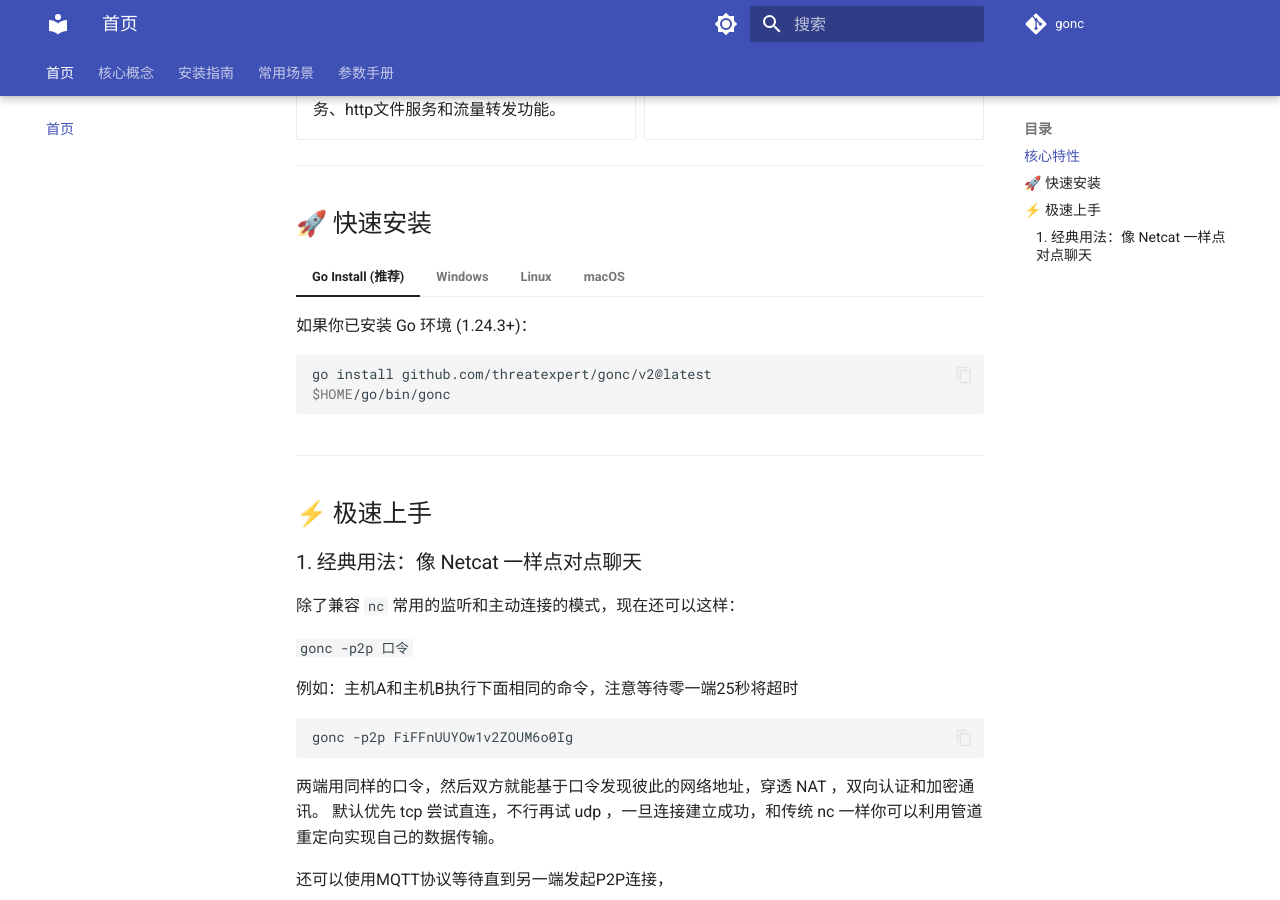
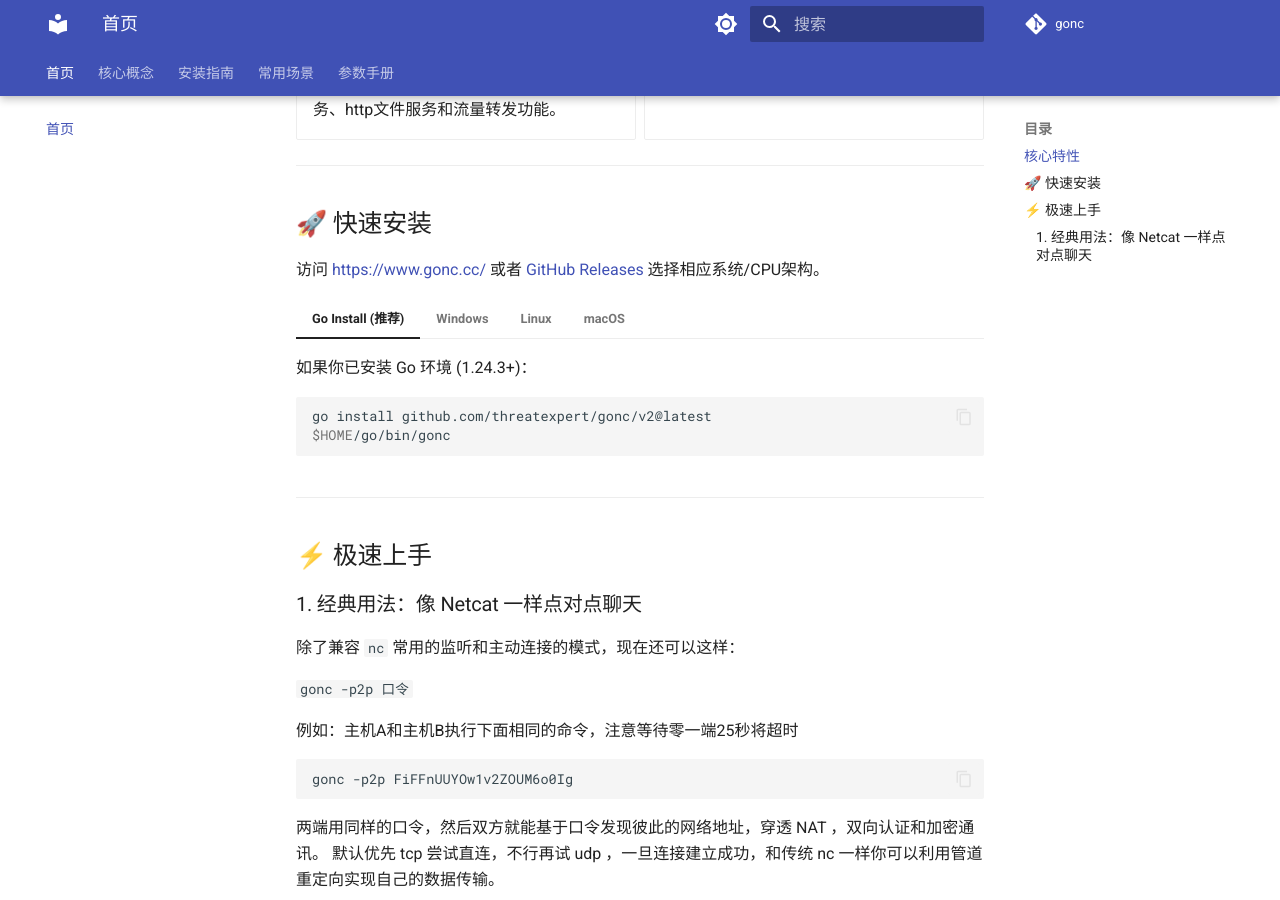
Before and after one commit to threatexpert/gonc, an MkDocs documentation site: the page built from docs/index.md, in a window 1280 px wide and 900 px high, scrolled down 673 px. Built offline with MkDocs 1.6.1 and Material for MkDocs 9.7.7, drawn with Linux system fonts in a browser that asks for light colours; comment, search, counter and statistics services are not loaded.

Commit message:
Update index.md

```diff
--- a/docs/index.md
+++ b/docs/index.md
@@ -35,6 +35,8 @@
 ---
 
 ## 🚀 快速安装
+
+访问 [https://www.gonc.cc/](https://www.gonc.cc/) 或者 [GitHub Releases](https://github.com/threatexpert/gonc/releases) 选择相应系统/CPU架构。
 
 === "Go Install (推荐)"
 
```
